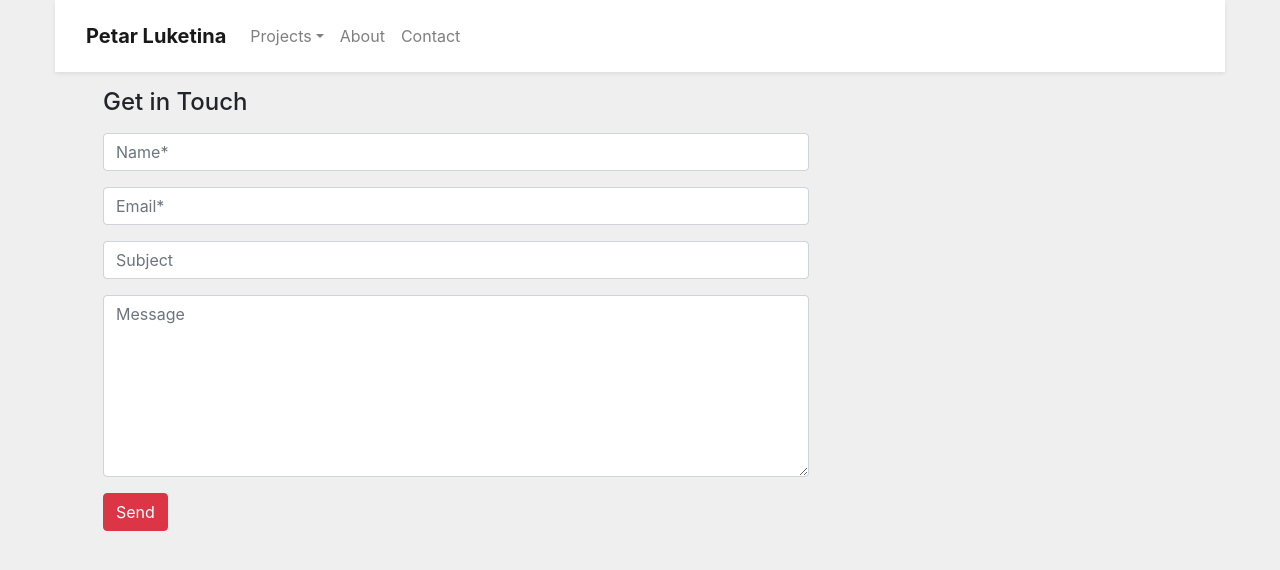
After one commit to Petar-Luketina/dataflask, a Flask app: page /contact in a window 1280 px wide. The commit adds this page. Shown: the top 570 px of the page. Run offline with Flask 2, Linux system fonts and the light colour scheme; some libraries are stand-ins or nearby versions.

Commit message:
Added contact page. Changed nav bar.

```diff
--- a/app.py
+++ b/app.py
@@ -48,5 +48,24 @@ def webcrawler():
             return send_from_directory(directory=path, as_attachment=True, filename=file)
     else:
         return render_template('webcrawler.html')
+
+
+@app.route('/contact', methods=['GET', 'POST'])
+def contact():
+    if request.method == 'POST':
+        data = request.form
+        print(data['name'])
+        print(data['email'])
+        print(data['subject'])
+        print(data['message'])
+        context = {
+            'message': 'Your message was sent. Talk to you soon!'
+        }
+        return render_template('contact.html', context=context)
+    else:
+        return render_template('contact.html', context=None)
+
+
+
 if __name__ == '__main__':
     app.run(debug=debug)
--- a/static/JS/base.js
+++ /dev/null
@@ -1 +0,0 @@
-console.log('Loaded JS')
--- /dev/null
+++ b/templates/contact.html
@@ -0,0 +1,56 @@
+{% extends 'base.html' %}
+
+{% block title %}
+  Contact Me
+{% endblock %}
+
+{% block head %}
+<style>
+  body {
+    background-color: rgb(239, 239, 239);
+    max-width: 1170px;
+    margin: auto auto;
+    padding: 0;
+  }
+</style>
+{% endblock %}
+
+{% block body %}
+<div class="p-2"></div>
+{% if context.message %}
+  <div class="m-5 alert alert-info" role="alert">{{ context.message }}</div>
+{% endif %}
+<section class="pl-5 pr-5">
+  <div>
+    <div class="row">
+      <div class="col-sm-12">
+        <div class="row">
+          <div class="col-sm-8 col-sm-offset-2">
+            <div>
+              <h4 class="pb-2">Get in Touch</h4>
+            </div>
+            <form method="post" action="contact" data-form-title="contact">
+              <input type="hidden" data-form-email="true">
+              <div class="form-group">
+                <input type="text" class="form-control" name="name" required="" placeholder="Name*" data-form-field="Name">
+              </div>
+              <div class="form-group">
+                <input type="email" class="form-control" name="email" required="" placeholder="Email*" data-form-field="Email">
+              </div>
+              <div class="form-group">
+                <input type="text" class="form-control" name="subject" placeholder="Subject">
+              </div>
+              <div class="form-group">
+                <textarea class="form-control" name="message" placeholder="Message" rows="7" data-form-field="Message"></textarea>
+              </div>
+              <div>
+                <button type="submit" class="btn btn-danger">Send</button>
+              </div>
+            </form>
+          </div>
+        </div>
+      </div>
+    </div>
+  </div>
+</section>
+{% endblock%}
--- a/templates/include/_nav.html
+++ b/templates/include/_nav.html
@@ -1,6 +1,6 @@
 <nav class="navbar navbar-expand-md navbar-light bg-white py-3 shadow-sm">
   <div class="container-fluid">
-    <a href="#" class="navbar-brand font-weight-bold">Petar Luketina</a>
+    <a href="{{ url_for('index') }}" class="navbar-brand font-weight-bold">Petar Luketina</a>
   <button type="button" data-toggle="collapse" data-target="#navbarContent" aria-controls="navbars" aria-expanded="false" aria-label="Toggle navigation" class="navbar-toggler">
     <span class="navbar-toggler-icon"></span>
   </button>
@@ -14,16 +14,14 @@
             <li class="dropdown-submenu">
               <a href="#" role="button" data-toggle="dropdown" class="dropdown-item dropdown-toggle">Data Science</a>
               <ul class="dropdown-menu">
-                <li><a href="#" class="dropdown-item">level 2</a></li>
+                <li><a href="{{ url_for('webcrawler') }}" class="dropdown-item">LinkedIn Webcrawler</a></li>
                 <!-- lvl 2 dropdown -->
                 <li class="dropdown-submenu">
-                  <a href="#" role="button" data-toggle="dropdown" class="dropdown-item dropdown-toggle">level 2</a>
+                  <a href="#" role="button" data-toggle="dropdown" class="dropdown-item dropdown-toggle">Kaggle Competitions</a>
                   <ul class="dropdown-menu">
-                    <li><a href="#" class="dropdown-item">level 3</a></li>
+                    <li><a href="#" class="dropdown-item">Housing Prices</a></li>
                   </ul>
                 </li>
-                <li><a href="#" class="dropdown-item">level 2</a></li>
-                <li><a href="#" class="dropdown-item">level 2</a></li>
               </ul>
             </li>
             <li class="dropdown-submenu">
@@ -38,7 +36,7 @@
           </ul>
         </li>
         <li class="nav-item"><a href="#" class="nav-link">About</a></li>
-        <li class="nav-item"><a href="#" class="nav-link">Contact</a></li>
+        <li class="nav-item"><a href="{{ url_for('contact') }}" class="nav-link">Contact</a></li>
       </ul>
     </div>
   </div>
--- a/templates/webcrawler.html
+++ b/templates/webcrawler.html
@@ -31,7 +31,7 @@
       <div class="input-group-prepend">
         <span class="input-group-text" placeholder="ibm">www.linkedin.com/company/</span>
       </div>
-      <input id="url" type="text" class="form-control" id="basic-url">
+      <input id="url" type="text" class="form-control" id="basic-url" placeholder="microsoft">
     </div>
     <button id="btnVisit" type="button" class="btn btn-dark ml-3 mr-3 btn-wait">Visit</button>
 
```
Also changed, not shown: 1 other file.
